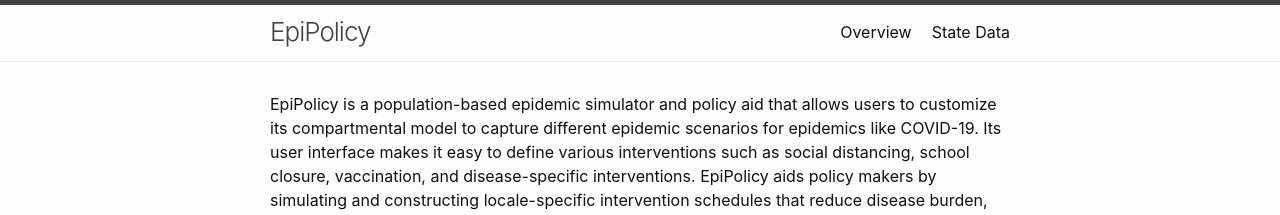
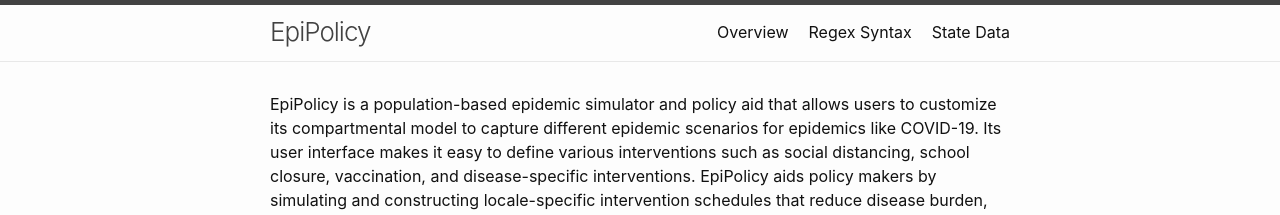
Before and after one commit to EpiPolicy/epipolicy.github.io, a Jekyll site: the page built from index.md, in a window 1280 px wide. Shown: the top 215 px of the page. Built offline with Jekyll 4.4.1, drawn with Linux system fonts in a browser that asks for light colours.

Commit message:
regex_syntax 2

```diff
--- a/regex_syntax.md
+++ b/regex_syntax.md
@@ -1,3 +1,9 @@
+---
+layout: page
+title: Regex Syntax
+permalink: /regex-syntax/
+---
+
 # Regex syntax
 
 ### 1. Locale regex
```
